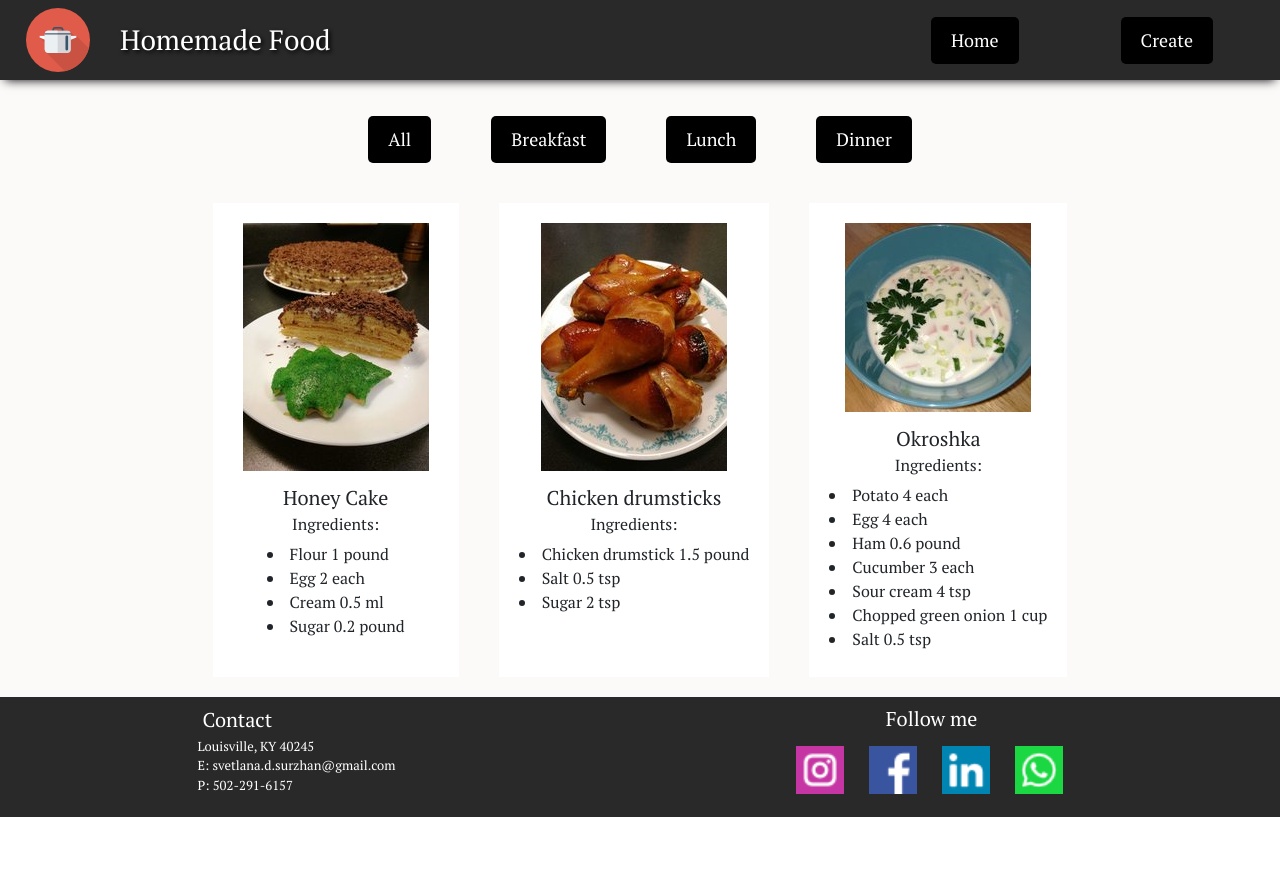
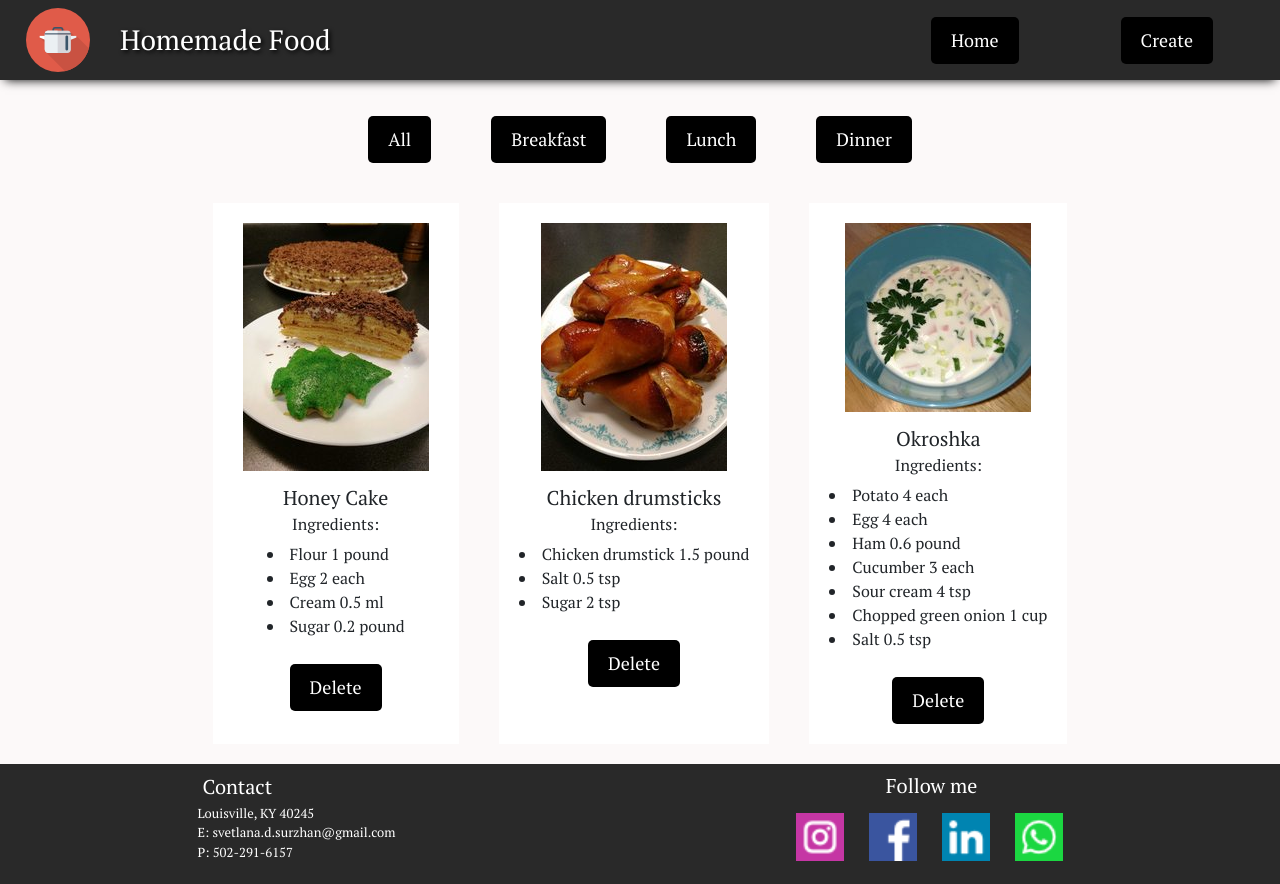
Before and after one commit to SvetlanaSurzhan/recipes-site, a React (Create React App) app in the folder ClientApp/: page / in a window 1280 px wide. Before the commit the page ends 817 px from the top, so only its background shows below. Built offline with nearby package versions, Linux system fonts and the light colour scheme.

Commit message:
created Delete button

```diff
--- a/ClientApp/src/components/gallery/Gallery.js
+++ b/ClientApp/src/components/gallery/Gallery.js
@@ -16,6 +16,7 @@ class Gallery extends React.Component {
 
         this.filterRecipesByTypeId = this.filterRecipesByTypeId.bind(this);
         this.showAllRecipes = this.showAllRecipes.bind(this);
+        this.handleDeleteRecipe = this.handleDeleteRecipe.bind(this);
     }
 
     filterRecipesByTypeId(typeId) {
@@ -32,6 +33,36 @@ class Gallery extends React.Component {
         }));
     }
 
+    handleDeleteRecipe(recipeId) {
+        return (event) =>{
+            event.stopPropagation();
+
+            //api call
+            const recipes = [...this.state.recipes];
+            const index = this.getIndexByRecipeId(recipeId, recipes);
+
+            if (index > -1) {
+                recipes.splice(index, 1);
+                this.setState({
+                    filteredRecipes: recipes,
+                    recipes: recipes
+                });
+            }
+        };
+    }
+
+    getIndexByRecipeId(recipeId, recipes) {
+        for (let i = 0; i < recipes.length; i++) {
+            const recipe = recipes[i];
+            console.log(recipe.recipeId);
+            if (recipe.recipeId === recipeId) {
+                return i;
+            }
+        }
+
+        return -1;
+    }
+
     render() {
         return (
             <div className="gallery-wrapper">
@@ -46,7 +77,7 @@ class Gallery extends React.Component {
                 <div className="recipe-item">
                     {this.state.filteredRecipes.map((recipe) => {
                         return (
-                            <Recipe history={this.props.history} key={recipe.recipeId} recipe={recipe} />
+                            <Recipe onDeleteClick={this.handleDeleteRecipe(recipe.recipeId)} history={this.props.history} key={recipe.recipeId} recipe={recipe} />
                         );
                     })}
                 </div>
--- a/ClientApp/src/components/recipe/Recipe.js
+++ b/ClientApp/src/components/recipe/Recipe.js
@@ -2,7 +2,6 @@ import React from 'react';
 import './Recipe.css';
 
 class Recipe extends React.Component {
-
     render() {
         return (
             <div className="recipe-container" onClick={() => (this.props.history.push(`/update/${this.props.recipe.recipeId}`))}>
@@ -21,6 +20,7 @@ class Recipe extends React.Component {
                             );
                         })}
                     </p>
+                    <button onClick={this.props.onDeleteClick}>Delete</button>
                 </div>
             </div>
         );
```
